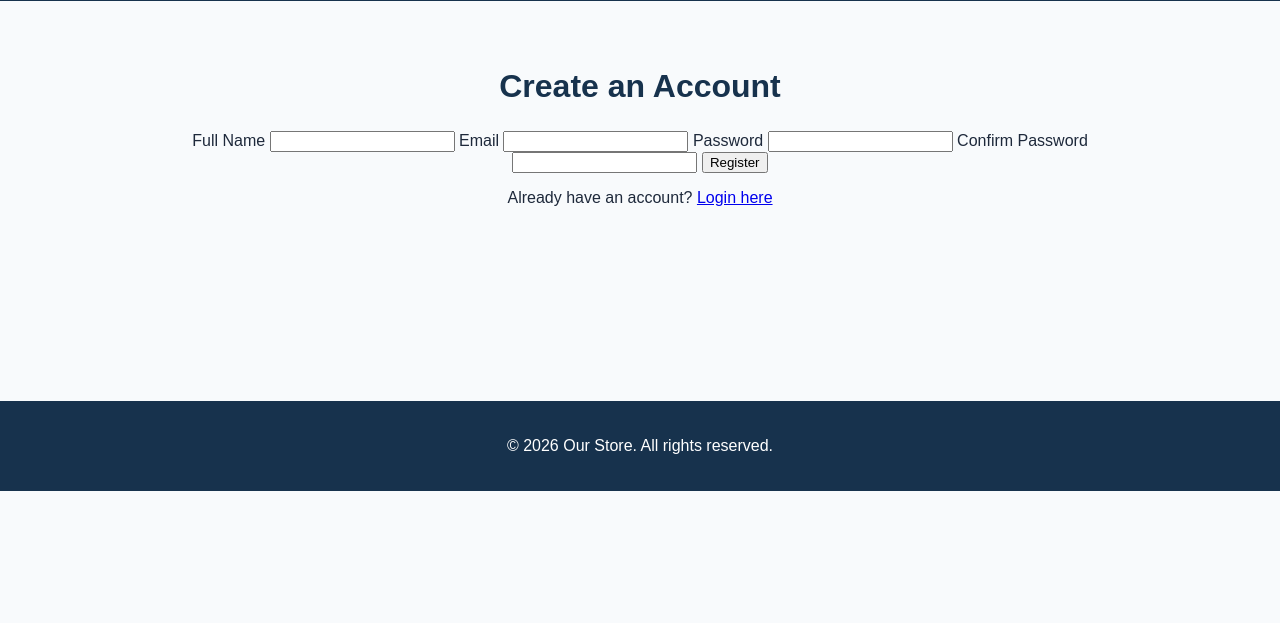
After one commit to DrEngyYehia/FastAPI-Student-Tutorial, a FastAPI app: page /register in a window 1280 px wide. The commit adds this page. Shown: the part 177-800 px from the top of the page. Run offline with FastAPI, Linux system fonts and the light colour scheme.

Commit message:
Add files via upload

```diff
--- a/templates/base.html
+++ b/templates/base.html
@@ -27,6 +27,8 @@
     <a href="/menu">Menu</a>
     <a href="/about">About Us</a>
     <a href="/contact">Contact Us</a>
+    <a href="/register">Register</a>
+    <a href="/login">Login</a>
 </nav>
 
     <!-- Page-Specific Content -->
--- /dev/null
+++ b/templates/register.html
@@ -0,0 +1,31 @@
+{% extends "base.html" %}
+{% block title %}Register - Our Store{% endblock %}
+{% block content %}
+<div class="auth-form">
+    <h2>Create an Account</h2>
+
+    {% if error %}
+        <p class="error">{{ error }}</p>
+    {% endif %}
+
+    <form action="/register" method="POST">
+
+        <label>Full Name</label>
+        <input type="text" name="full_name" required>
+
+        <label>Email</label>
+        <input type="email" name="email" required>
+
+        <label>Password</label>
+        <input type="password" name="password" required>
+
+        <label>Confirm Password</label>
+        <input type="password" name="confirm_password" required>
+
+        <button type="submit">Register</button>
+
+    </form>
+
+    <p>Already have an account? <a href="/login">Login here</a></p>
+</div>
+{% endblock %}
```
Also changed, not shown: templates/login.html (added, +31 -0 lines). Lines whose indentation alone changed are shown as unchanged.
